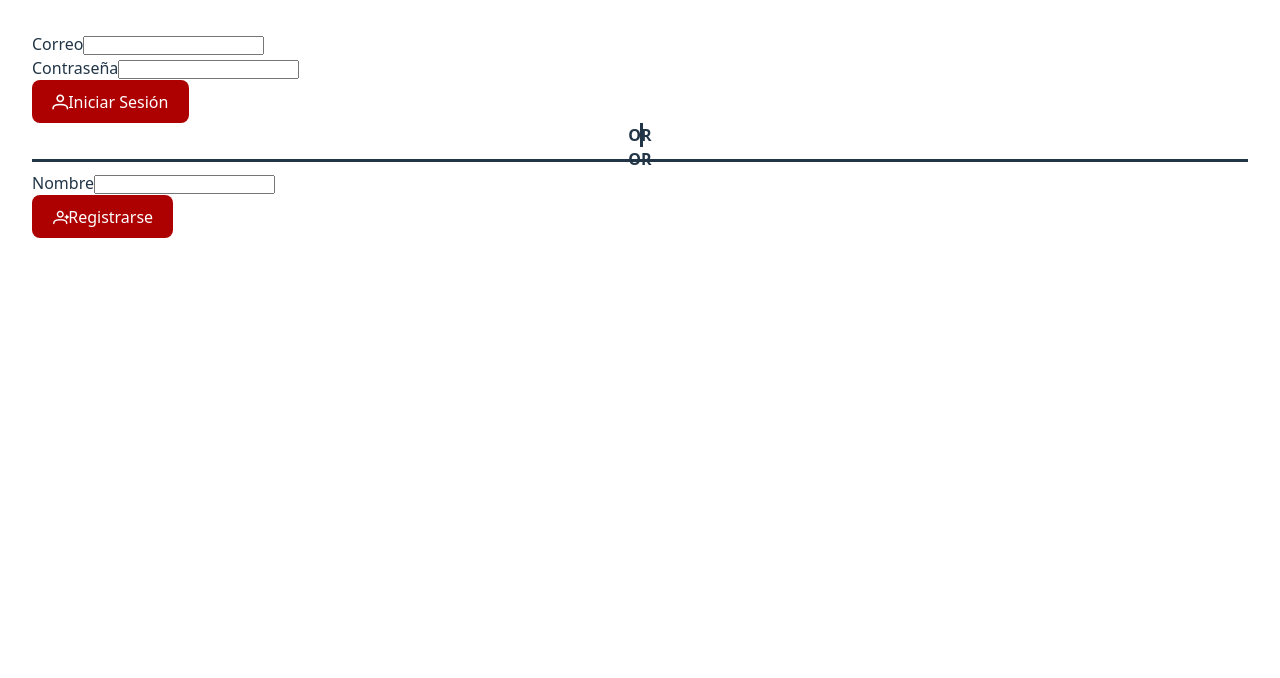
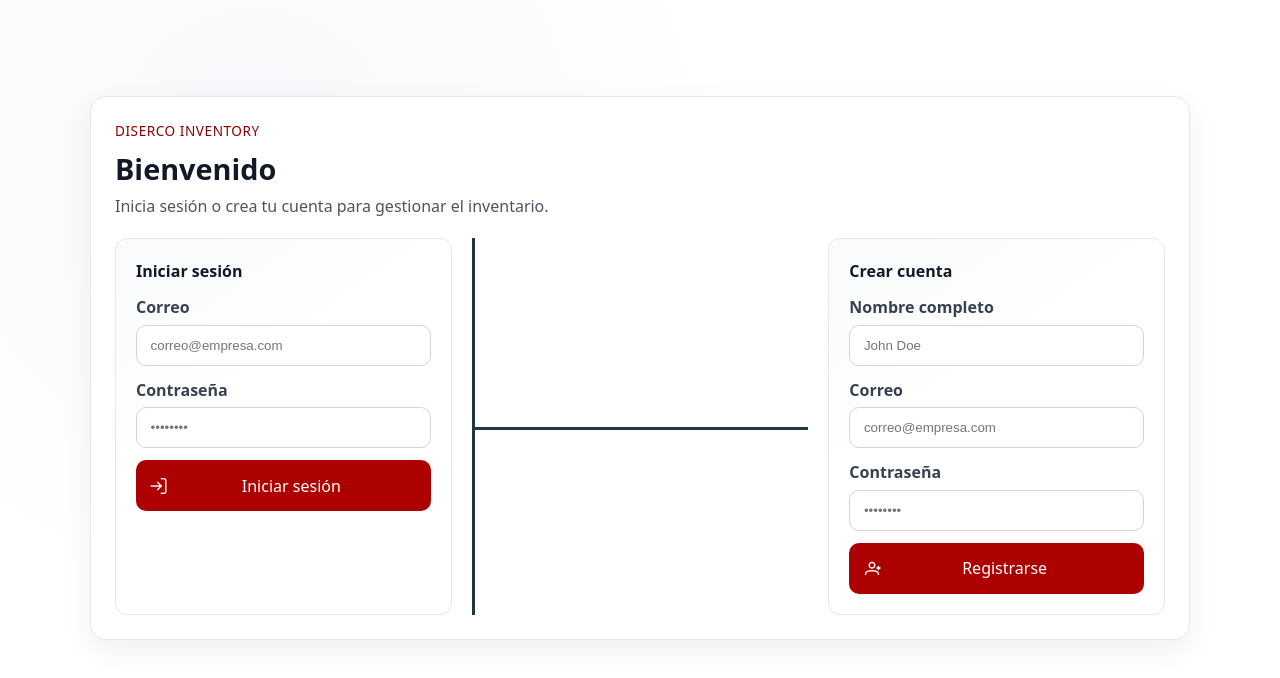
Before and after one commit to SebaVCH/DISERCO-Inventory, a React (Vite) app in the folder Frontend/: page /auth in a window 1280 px wide. Shown: the top 678 px of the page. Built offline with nearby package versions, Linux system fonts and the light colour scheme; no server answers.

Commit message:
Fix: Auth fixed
- Improvement in the style of the auth page
- Problem solved when the token expires.
- Login was made mandatory to access the other tabs.

```diff
--- a/Frontend/src/lib/axios.ts
+++ b/Frontend/src/lib/axios.ts
@@ -1,4 +1,5 @@
 import axios from 'axios';
+import useUserStore from "../store/useUserStore.ts";
 
 const BASE_URL = import.meta.env.VITE_API_URL
 
@@ -25,5 +26,15 @@ axiosInstance.interceptors.request.use(
   }
 );
 
+axiosInstance.interceptors.response.use(
+  (response) => response,
+  (error) => {
+    if (error?.response?.status === 401) {
+      useUserStore.getState().clearSession();
+    }
+    return Promise.reject(error);
+  }
+);
+
 export default axiosInstance;
 export { BASE_URL };
--- /dev/null
+++ b/Frontend/src/pages/auth.css
@@ -0,0 +1,122 @@
+ .auth-layout {
+  min-height: calc(100vh - 4rem);
+  display: flex;
+  align-items: center;
+  justify-content: center;
+  padding: 2.5rem 1.25rem;
+  background: radial-gradient(circle at 20% 20%, #f6f8fb 0, #ffffff 40%),
+    radial-gradient(circle at 80% 0%, #eef2ff 0, #ffffff 45%),
+    radial-gradient(circle at 50% 100%, #fdf2f2 0, #ffffff 40%);
+}
+
+.auth-card {
+  width: min(1100px, 100%);
+  border-radius: 16px;
+  border: 1px solid #e5e7eb;
+  box-shadow: 0 10px 30px rgba(0, 0, 0, 0.06);
+  padding: 1.5rem;
+  background-color: #ffffff;
+  display: flex;
+  flex-direction: column;
+  gap: 1.25rem;
+}
+
+.auth-header {
+  display: flex;
+  align-items: flex-start;
+  justify-content: space-between;
+}
+
+.auth-eyebrow {
+  font-size: 0.85rem;
+  letter-spacing: 0.04em;
+  text-transform: uppercase;
+  color: #8b0000;
+  margin-bottom: 0.35rem;
+}
+
+.auth-title {
+  margin: 0;
+  font-size: 1.8rem;
+  font-weight: 700;
+  color: #111827;
+}
+
+.auth-subtitle {
+  margin: 0.25rem 0 0;
+  color: #4b5563;
+}
+
+.auth-columns {
+  display: grid;
+  grid-template-columns: repeat(auto-fit, minmax(320px, 1fr));
+  gap: 1.25rem;
+  align-items: stretch;
+}
+
+.auth-column {
+  border: 1px solid #e5e7eb;
+  background: linear-gradient(145deg, #f9fafb 0%, #ffffff 40%);
+  border-radius: 12px;
+  padding: 1.25rem;
+  display: flex;
+  flex-direction: column;
+  gap: 0.75rem;
+}
+
+.auth-column-title {
+  margin: 0;
+  font-weight: 700;
+  color: #111827;
+}
+
+.auth-field {
+  display: flex;
+  flex-direction: column;
+  gap: 0.35rem;
+}
+
+.auth-field label {
+  font-weight: 600;
+  color: #374151;
+}
+
+.auth-field .p-inputtext {
+  width: 100%;
+  padding: 0.75rem 0.85rem;
+  border-radius: 10px;
+  border: 1px solid #d1d5db;
+}
+
+.auth-field .p-inputtext:focus {
+  border-color: #8b0000;
+  box-shadow: 0 0 0 1px #8b0000 inset;
+}
+
+.auth-button {
+  width: 100%;
+  justify-content: center;
+  padding: 0.85rem;
+  border-radius: 10px;
+}
+
+.auth-divider {
+  display: flex;
+  align-items: center;
+  justify-content: center;
+}
+
+.auth-error {
+  color: #b91c1c;
+  font-weight: 600;
+}
+
+@media (max-width: 720px) {
+  .auth-card {
+    padding: 1.25rem;
+  }
+
+  .auth-title {
+    font-size: 1.5rem;
+  }
+}
--- a/Frontend/src/pages/auth.tsx
+++ b/Frontend/src/pages/auth.tsx
@@ -6,6 +6,7 @@ import { useMutation } from "@tanstack/react-query";
 import userAPI from "../services/userService.ts";
 import { useNavigate } from "react-router-dom";
 import useUserStore from "../store/useUserStore.ts";
+import './auth.css';
 
 function Auth() {
     const navigate = useNavigate();
@@ -49,34 +50,53 @@ function Auth() {
     const disabledRegister = !email || !password || !fullName || registerMutation.isPending;
 
     return (
-        <div className="card">
-            <div className="flex flex-column md:flex-row">
-                <div className="w-full md:w-5 flex flex-column align-items-center justify-content-center gap-3 py-5">
-                    <div className="flex flex-wrap justify-content-center align-items-center gap-2">
-                        <label className="w-6rem">Correo</label>
-                        <InputText id="email" type="text" className="w-12rem" value={email} onChange={(e) => setEmail(e.target.value)} />
+        <div className="auth-layout">
+            <div className="card auth-card">
+                <div className="auth-header">
+                    <div>
+                        <p className="auth-eyebrow">DISERCO Inventory</p>
+                        <h2 className="auth-title">Bienvenido</h2>
+                        <p className="auth-subtitle">Inicia sesión o crea tu cuenta para gestionar el inventario.</p>
                     </div>
-                    <div className="flex flex-wrap justify-content-center align-items-center gap-2">
-                        <label className="w-6rem">Contraseña</label>
-                        <InputText id="password" type="password" className="w-12rem" value={password} onChange={(e) => setPassword(e.target.value)} />
                 </div>
-                    <Button label="Iniciar Sesión" icon="pi pi-user" className="w-10rem mx-auto" loading={loginMutation.isPending} disabled={disabledLogin} onClick={() => loginMutation.mutate()}></Button>
-                    {error && <small style={{ color: 'red' }}>{error}</small>}
+                <div className="auth-columns">
+                    <div className="auth-column">
+                        <p className="auth-column-title">Iniciar sesión</p>
+                        <div className="auth-field">
+                            <label htmlFor="email">Correo</label>
+                            <InputText id="email" type="text" value={email} onChange={(e) => setEmail(e.target.value)} placeholder="correo@empresa.com" />
                         </div>
-                <div className="w-full md:w-2">
+                        <div className="auth-field">
+                            <label htmlFor="password">Contraseña</label>
+                            <InputText id="password" type="password" value={password} onChange={(e) => setPassword(e.target.value)} placeholder="••••••••" />
+                        </div>
+                        <Button label="Iniciar sesión" icon="pi pi-sign-in" className="auth-button" loading={loginMutation.isPending} disabled={disabledLogin} onClick={() => loginMutation.mutate()}></Button>
+                        {error && <small className="auth-error">{error}</small>}
+                    </div>
+                    <div className="auth-divider">
                         <Divider layout="vertical" className="hidden md:flex">
-                        <b>OR</b>
+                            <b></b>
                         </Divider>
                         <Divider layout="horizontal" className="flex md:hidden" align="center">
-                        <b>OR</b>
+                            <b></b>
                         </Divider>
                     </div>
-                <div className="w-full md:w-5 flex flex-column align-items-center justify-content-center gap-3 py-5">
-                    <div className="flex flex-wrap justify-content-center align-items-center gap-2">
-                        <label className="w-6rem">Nombre</label>
-                        <InputText id="fullName" type="text" className="w-12rem" value={fullName} onChange={(e) => setFullName(e.target.value)} />
+                    <div className="auth-column">
+                        <p className="auth-column-title">Crear cuenta</p>
+                        <div className="auth-field">
+                            <label htmlFor="fullName">Nombre completo</label>
+                            <InputText id="fullName" type="text" value={fullName} onChange={(e) => setFullName(e.target.value)} placeholder="John Doe" />
                         </div>
-                    <Button label="Registrarse" icon="pi pi-user-plus" severity="success" className="w-10rem" loading={registerMutation.isPending} disabled={disabledRegister} onClick={() => registerMutation.mutate()}></Button>
+                        <div className="auth-field">
+                            <label htmlFor="emailRegister">Correo</label>
+                            <InputText id="emailRegister" type="text" value={email} onChange={(e) => setEmail(e.target.value)} placeholder="correo@empresa.com" />
+                        </div>
+                        <div className="auth-field">
+                            <label htmlFor="passwordRegister">Contraseña</label>
+                            <InputText id="passwordRegister" type="password" value={password} onChange={(e) => setPassword(e.target.value)} placeholder="••••••••" />
+                        </div>
+                        <Button label="Registrarse" icon="pi pi-user-plus" severity="success" className="auth-button" loading={registerMutation.isPending} disabled={disabledRegister} onClick={() => registerMutation.mutate()}></Button>
+                    </div>
                 </div>
             </div>
         </div>
--- a/Frontend/src/router.tsx
+++ b/Frontend/src/router.tsx
@@ -7,11 +7,28 @@ import Maintenance from "./pages/maintenance.tsx";
 import Section from "./pages/section.tsx";
 import Notification from "./pages/notification.tsx";
 import Auth from "./pages/auth.tsx";
+import useUserStore from "./store/useUserStore.ts";
+
+const ProtectedLayout = () => {
+    const { isAuthenticated } = useUserStore();
+    if (!isAuthenticated) {
+        return <Navigate to="/auth" replace />;
+    }
+    return <App />;
+};
+
+const AuthRedirect = () => {
+    const { isAuthenticated } = useUserStore();
+    if (isAuthenticated) {
+        return <Navigate to="/inventory" replace />;
+    }
+    return <Auth />;
+};
 
 export const router = createBrowserRouter([
     {
         path: "/",
-        element: <App />,
+        element: <ProtectedLayout />,
         children: [
             {
                 index: true,
@@ -49,6 +66,6 @@ export const router = createBrowserRouter([
     },
     {
         path: "/auth",
-        element: <Auth />,
+        element: <AuthRedirect />,
     },
 ]);
```
Also changed, not shown: 2 other files (tests, documents, lock files or other folders). Lines whose indentation alone changed are shown as unchanged.
